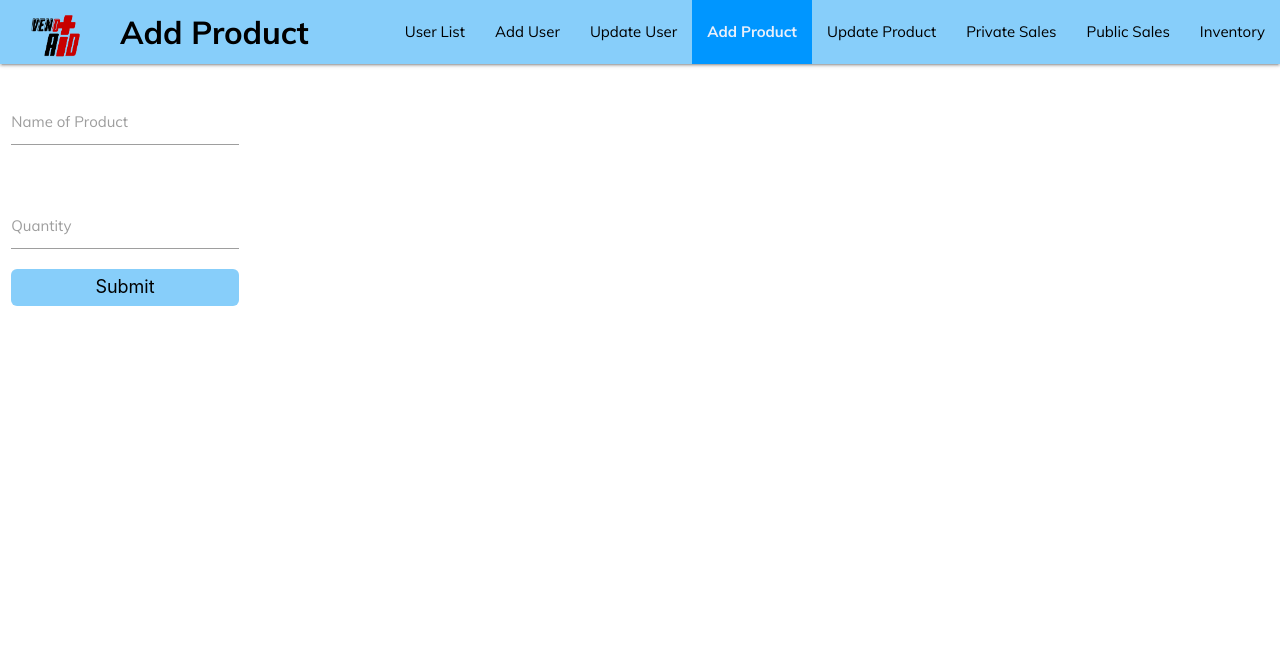
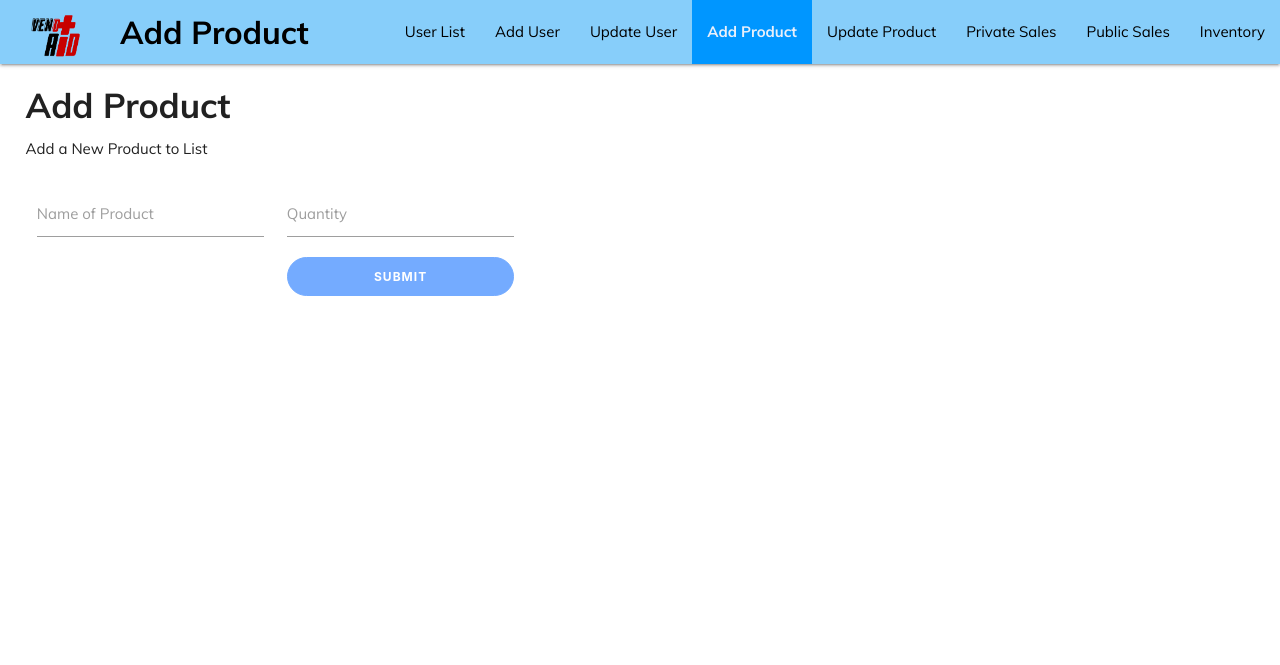
Before and after one commit to Tsukimiyu/vendaid, a PHP site: page /AddProduct.php in a window 1280 px wide. Shown: the top 665 px of the page. Run offline with PHP 8.4, Linux system fonts and the light colour scheme.

Commit message:
Update AddProduct.php

```diff
--- a/AddProduct.php
+++ b/AddProduct.php
@@ -41,16 +41,29 @@ function updater($name,$Qty){
 
         }
     .button {
-    width: 100%;
-    padding: 8px;
-    color: black;
-    background: none lightskyblue;
-    border: none;
-    border-radius: 6px;
-    font-size: 18px;
-    cursor: pointer;
-    margin: 12px 0;
+ border-radius: 20px;
+    border: 1px solid #74ABFF;
+    background-color: #74ABFF;
+    color: #FFFFFF;
+    font-size: 12px;
+    font-weight: bold;
+    padding: 12px 45px;
+    letter-spacing: 1px;
+    text-transform: uppercase;
+    transition: transform 80ms ease-in;
 }
+
+.row {
+      margin: 5px;
+      margin-left: 2%;
+    }
+ .headertitle{
+margin-left: 2%;
+font-weight: bold;
+    }
+   .headersub{
+margin-left: 2%;
+    }
   </style>
     <title>Add Product</title>
 </head>
@@ -71,6 +84,10 @@ function updater($name,$Qty){
       </ul>
     </div>
   </nav>
+
+ <h4 class="headertitle">  Add Product </h4>
+  <p class="headersub">  Add a New Product to List </p>
+
  <div class="row">
     <form style="height:500px;width:500px;" class="col s12" action="" method="post">
       <div class="row">
@@ -79,7 +96,6 @@ function updater($name,$Qty){
           <input id="Productname" name="name" type="text" style="color: black;" class="validate">
           <label for="Productname">Name of Product</label>
         </div>
-        <div class="row"></div>
         <div class="input-field col s6">
           <input id="Qty" type="text" name="Qty" style="color: black;" class="validate">
           <label for="Qty">Quantity</label>
```
